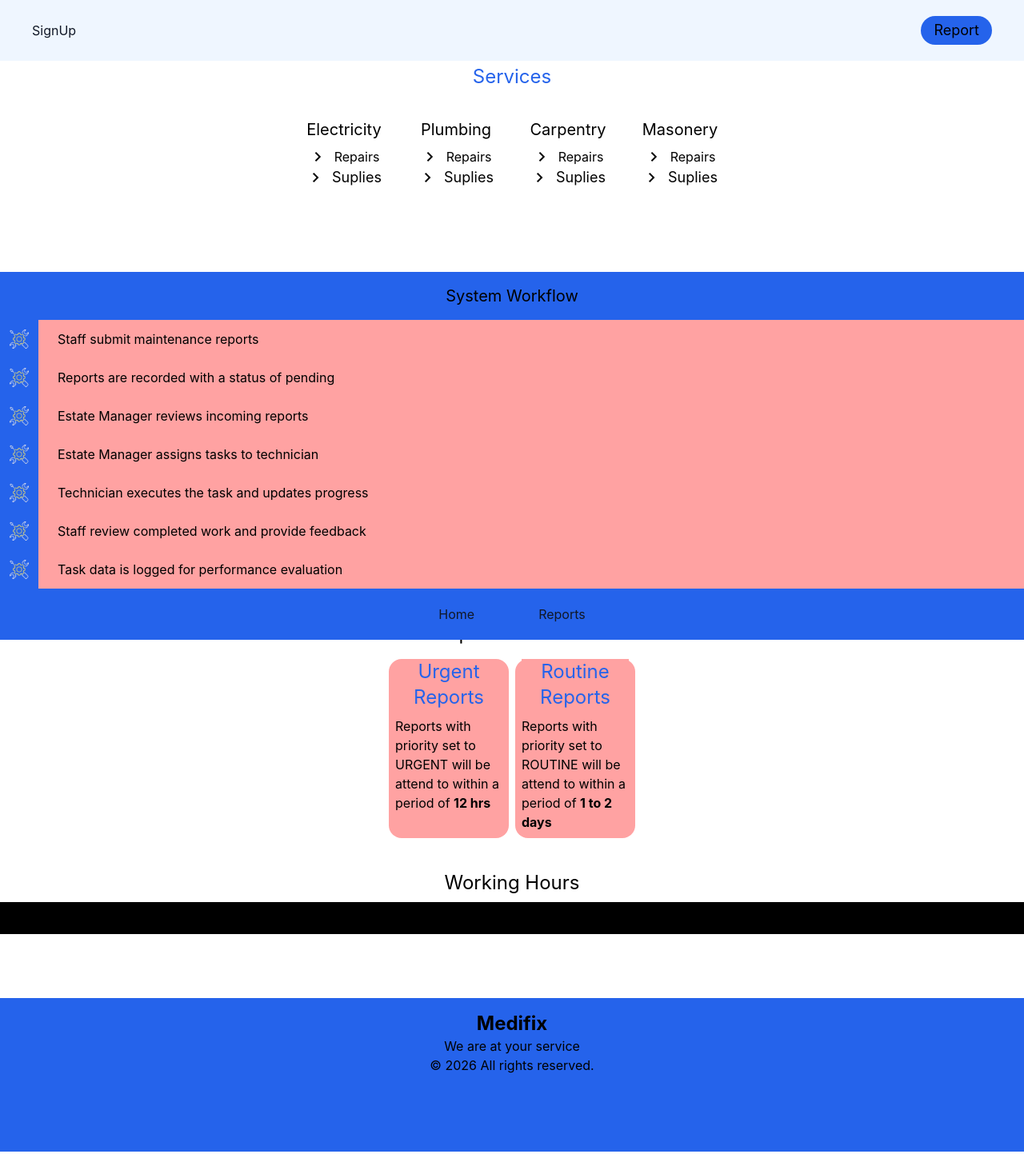
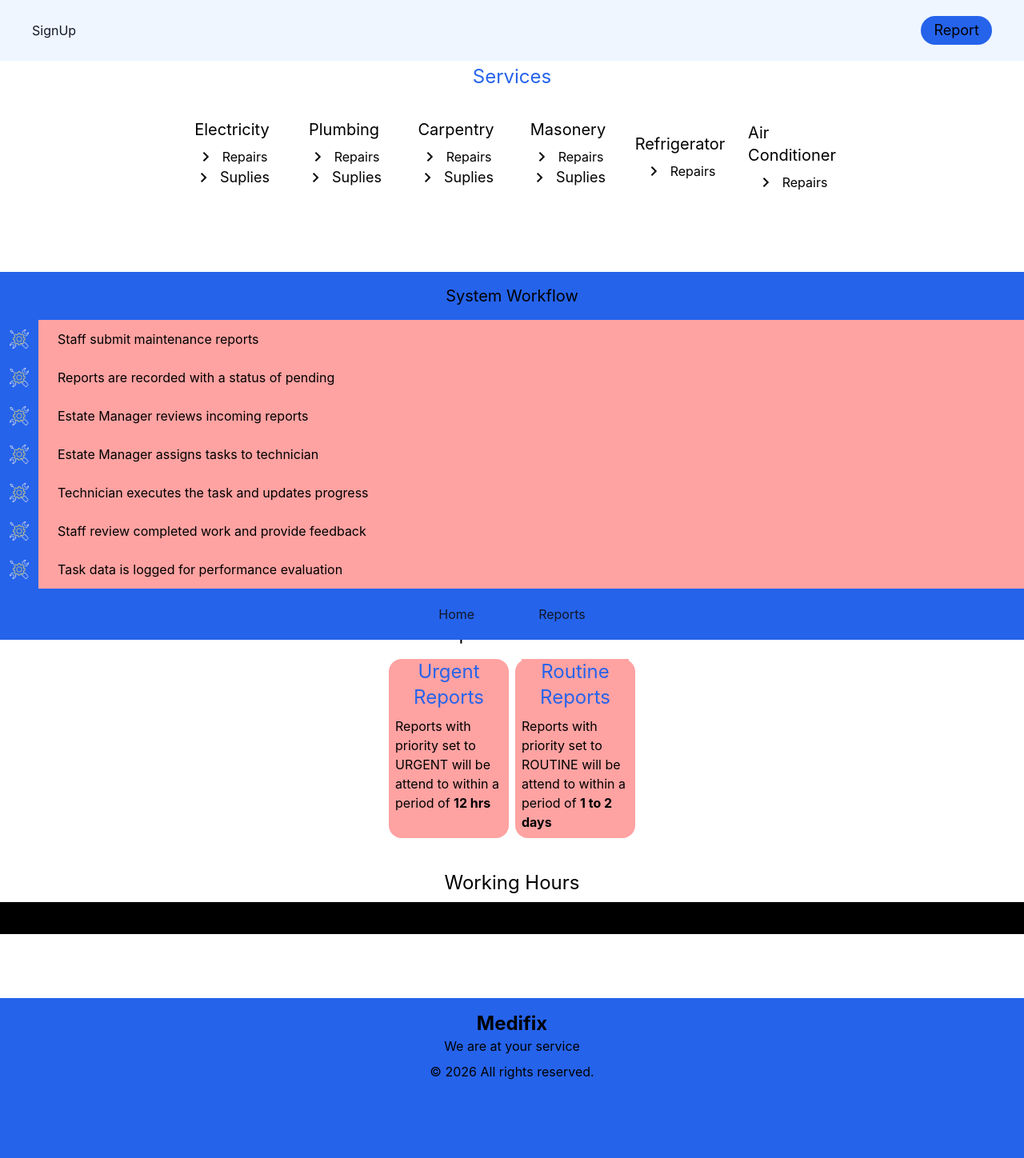
Before and after one commit to Holy-Family-Catholic-Hospital-Berekum/medifix, a React (Vite) app: page / in a window 1280 px wide. Shown: the whole page at 80% size. Built offline with nearby package versions, Linux system fonts and the light colour scheme.

Commit message:
added more services

```diff
--- a/Staff/Home.jsx
+++ b/Staff/Home.jsx
@@ -4,8 +4,11 @@ import plumbing from "../images/plumbing.jpg";
 import toolsIcon from "../images/toolsIcon.png";
 import worker from "../images/worker.png";
 import masonery from "../images/masonery.jpg";
+import ac from "../images/ac.jpg";
+import refrigerator from "../images/Refrigerator.jpg";
 import Footer from "../components/footer";
 import ReportForm from "./reportForm";
+
 import { useState } from "react";
 
 export default function Home() {
@@ -32,6 +35,16 @@ export default function Home() {
       provisions: ["Repairs", "Suplies"],
       image: masonery,
     },
+    {
+      name: "Refrigerator",
+      provisions: ["Repairs"],
+      image: refrigerator,
+    },
+    {
+      name: "Air Conditioner",
+      provisions: ["Repairs"],
+      image: ac,
+    },
   ];
 
   const serviceCard = services.map((service) => (
@@ -43,12 +56,14 @@ export default function Home() {
         </span>
         <span>{service.provisions[0]}</span>
       </div>
+      {service.provisions[1] && (
         <div className="flex justify-center items-center gap-2 mb-2">
           <span className="material-symbols-outlined">
             <span className="material-symbols-outlined">chevron_right</span>
           </span>
           <span className="text-lg">{service.provisions[1]}</span>
         </div>
+      )}
 
       <img
         src={service.image}
--- a/Staff/reportForm.jsx
+++ b/Staff/reportForm.jsx
@@ -34,6 +34,8 @@ export default function ReportForm({ formPopup, onClose }) {
             <option value="Electricity">Electricity</option>
             <option value="Carpentry">Carpentry</option>
             <option value="Masonery">Masonery</option>
+            <option value="Masonery">Refrigerator</option>
+            <option value="Masonery">Air-conditioner</option>
           </select>
         </div>
 
--- a/components/footer.jsx
+++ b/components/footer.jsx
@@ -1,6 +1,6 @@
 export default function Footer() {
   return (
-    <footer className="flex flex-col justify-center items-center w-full bg-[#2563EB] pb-24 pt-4 ">
+    <footer className="flex flex-col justify-center gap-2 items-center w-full bg-[#2563EB] pb-24 pt-4 ">
       <div className="flex justify-start">
         <div className="flex justify-center flex-col items-center">
           <h1 className="text-2xl font-bold">Medifix</h1>
```
Also changed, not shown: images/ac.jpg (added), images/refrigerator.jpg (added). Lines whose indentation alone changed are shown as unchanged.
